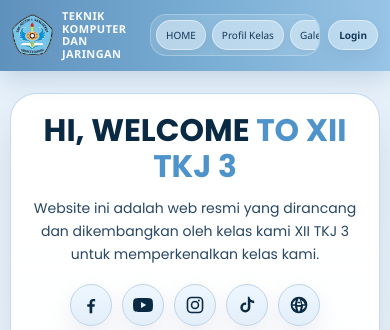
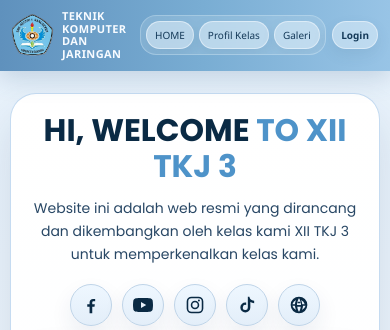
Before and after one commit to SEFTIAN13/tesdoangpuh, a PHP site: page /index.html in a window 390 px wide. Shown: the top 330 px of the page. Run offline with PHP 8.4, Linux system fonts and the light colour scheme.

Commit message:
mantap inimah

```diff
--- a/style.css
+++ b/style.css
@@ -227,11 +227,13 @@ body {
     .header-actions {
         flex-direction: row;
         align-items: center;
-        justify-content: flex-end;
-        gap: 8px;
+        justify-content: flex-start;
+        gap: 6px;
         margin-left: 0;
-        flex: 1 1 auto;
+        flex: 0 1 auto;
         min-width: 0;
+        width: auto;
+        max-width: calc(100% - 108px);
     }
 
     .brand span {
@@ -243,20 +245,21 @@ body {
 
     .navbar {
         width: auto;
-        max-width: 100%;
+        max-width: none;
         padding: 6px;
-        gap: 6px;
+        gap: 5px;
         display: flex;
         flex-wrap: nowrap;
         justify-content: flex-start;
         border-radius: 18px;
         overflow-x: auto;
         min-width: 0;
+        flex: 0 1 auto;
     }
 
     .navbar a {
         font-size: 11px;
-        padding: 8px 10px;
+        padding: 7px 9px;
         text-align: center;
         min-width: max-content;
         flex: 0 0 auto;
@@ -265,7 +268,7 @@ body {
 
     .auth-toggle {
         font-size: 11px;
-        padding: 8px 12px;
+        padding: 7px 10px;
         text-align: center;
         min-width: max-content;
         width: auto;
@@ -297,7 +300,7 @@ body {
 
     .brand span {
         font-size: 11px;
-        max-width: 78px;
+        max-width: 68px;
     }
 
     .navbar {
@@ -307,12 +310,12 @@ body {
 
     .navbar a {
         font-size: 10px;
-        padding: 7px 9px;
+        padding: 6px 8px;
     }
 
     .auth-toggle {
         font-size: 10px;
-        padding: 7px 10px;
+        padding: 6px 8px;
     }
 }
 
```
